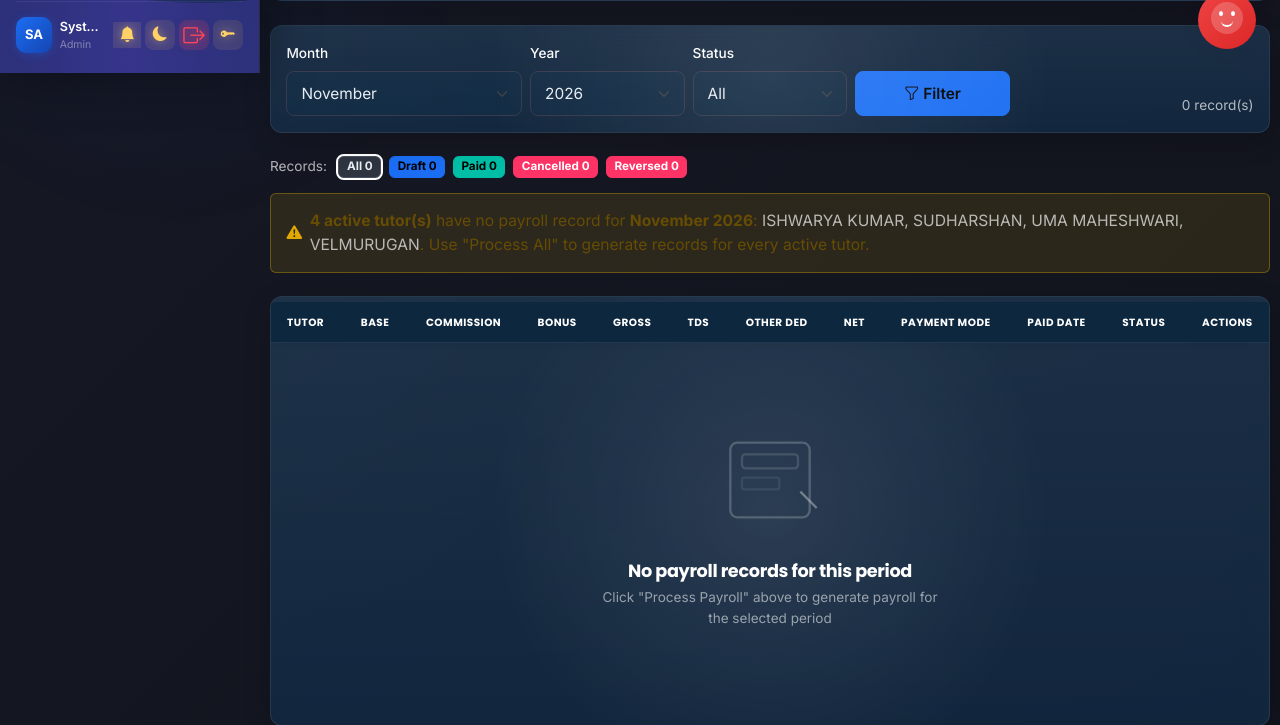
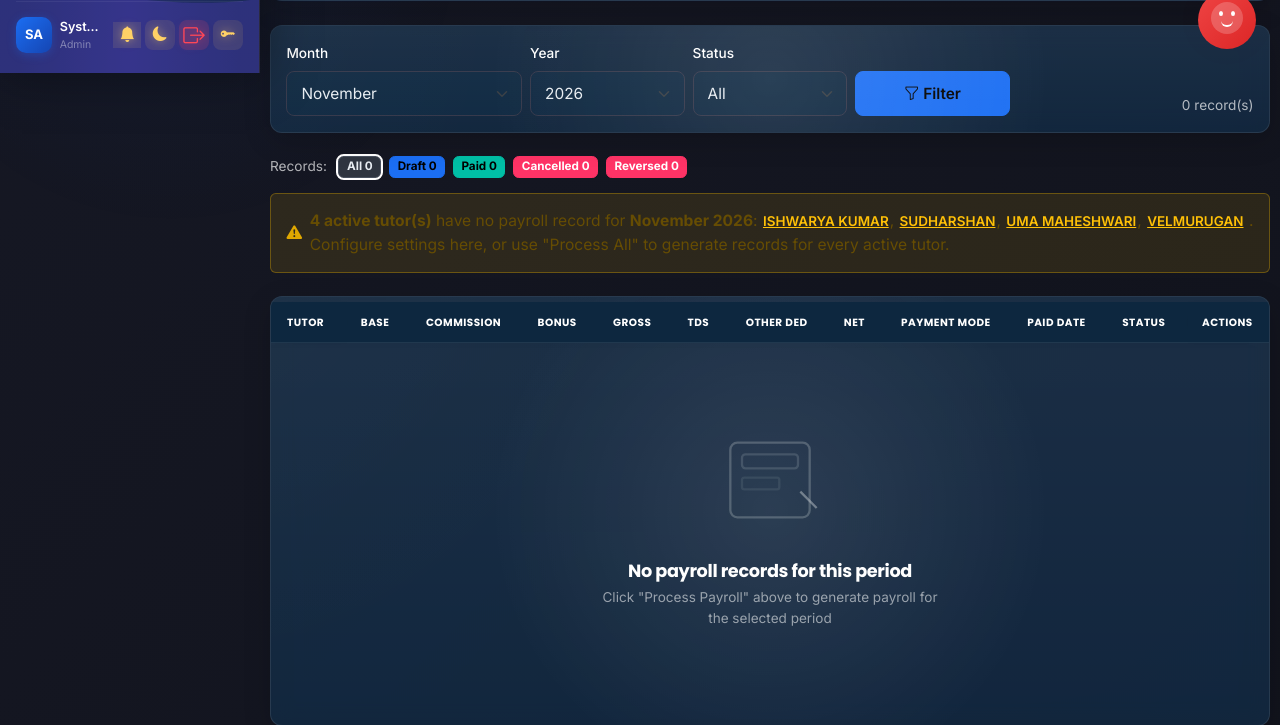
Before and after one commit to aishwaryaumakumar2005-web/guha, a Flask app: page /payroll in a window 1280 px wide. Shown: the part 727-1452 px from the top of the page. Run offline with Flask 3, Linux system fonts and the light colour scheme; a user stored in the database is signed in; data comes from the database, SQL or seed files in the repository; data that the repository does not hold is empty; some libraries are stand-ins or nearby versions.

Commit message:
payroll1

```diff
--- a/app/templates/payroll.html
+++ b/app/templates/payroll.html
@@ -138,8 +138,14 @@
         <div>
             <strong>{{ missing_tutors|length }} active tutor(s)</strong> have no payroll record for
             <strong>{{ ["January","February","March","April","May","June","July","August","September","October","November","December"][filter_month-1] }} {{ filter_year }}</strong>:
-            <span class="text-white-50">{{ missing_tutors|map(attribute='name')|join(', ') }}</span>.
-            Use "Process All" to generate records for every active tutor.
+            {% for tutor in missing_tutors %}
+            <button type="button" class="btn btn-link btn-sm p-0 align-baseline text-warning"
+                    data-bs-toggle="modal" data-bs-target="#settingsModal"
+                    data-settings-key="{{ tutor.id }}" title="Configure payroll settings for {{ tutor.name }}">
+                {{ tutor.name }}
+            </button>{% if not loop.last %}, {% endif %}
+            {% endfor %}.
+            Configure settings here, or use "Process All" to generate records for every active tutor.
         </div>
     </div>
     {% endif %}
```
